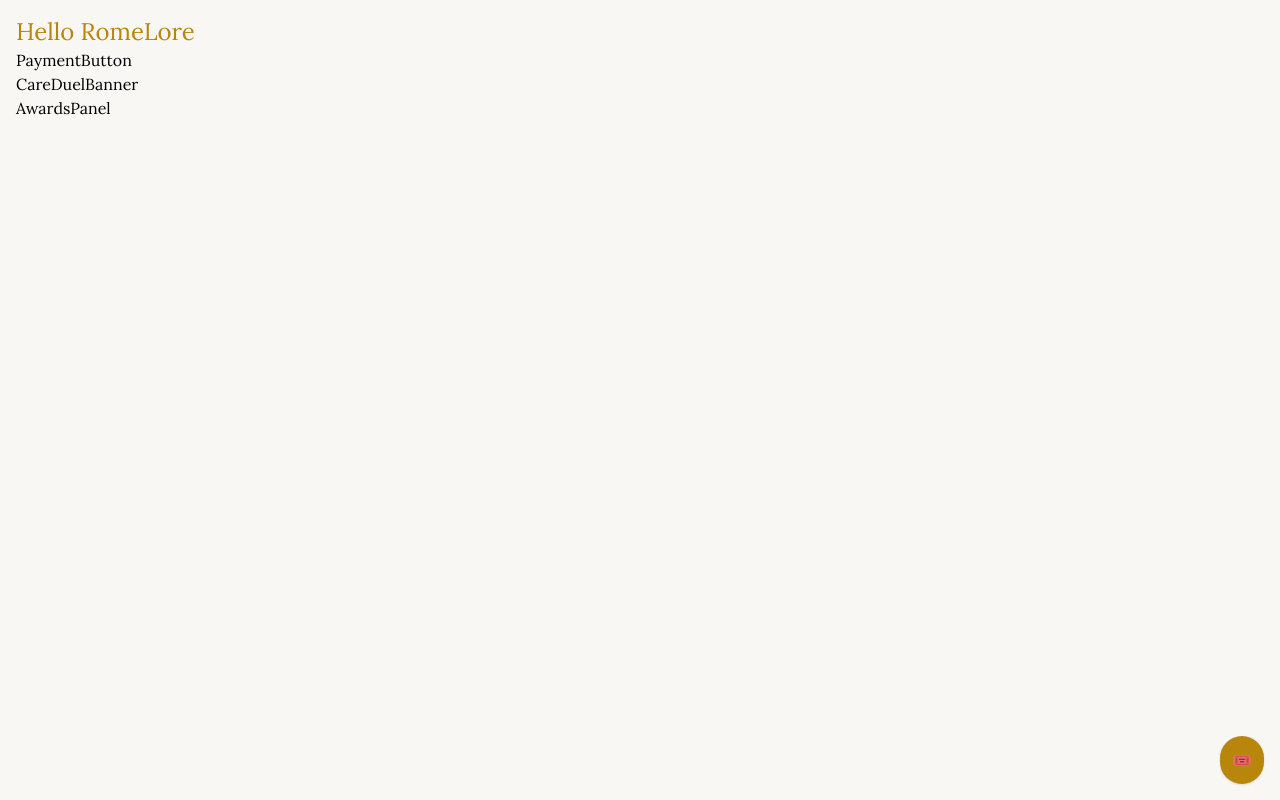
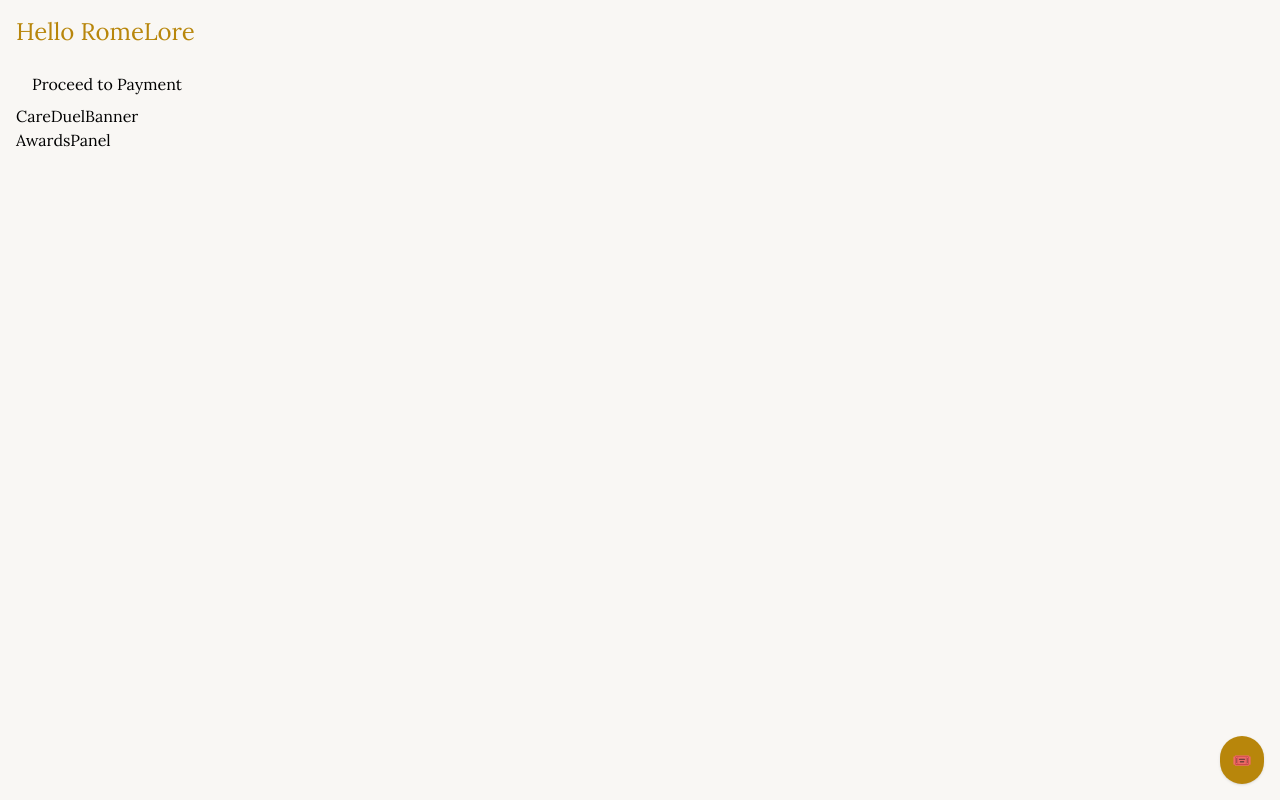
Before and after one commit to abhijitmanna912001/candidate-001-romelore-module-abhijit, a React (Vite) app: page / in a window 1280 px wide. Built offline with nearby package versions, Linux system fonts and the light colour scheme.

Commit message:
Add PaymentButton with Stripe session logic

```diff
--- a/src/components/PaymentButton/PaymentButton.jsx
+++ b/src/components/PaymentButton/PaymentButton.jsx
@@ -1,5 +1,31 @@
 const PaymentButton = () => {
-  return <div>PaymentButton</div>;
+  const handlePayment = async () => {
+    try {
+      const res = await fetch("/api/create-checkout-session", {
+        method: "POST",
+      });
+      const data = await res.json();
+      if (data.sessionId) {
+        window.location.href = `https://checkout.stripe.com/pay/${data.sessionId}`;
+      } else {
+        alert("Error, try again.");
+      }
+    } catch (err) {
+      console.error(err);
+      alert("Error, try again.");
+    }
+  };
+
+  return (
+    <div className="mt-4">
+      <button
+        onClick={handlePayment}
+        className="bg-[var(--primary-color)] hover:bg-[var(--accent-color)] text-black px-4 py-2 rounded cursor-pointer"
+      >
+        Proceed to Payment
+      </button>
+    </div>
+  );
 };
 
 export default PaymentButton;
```
